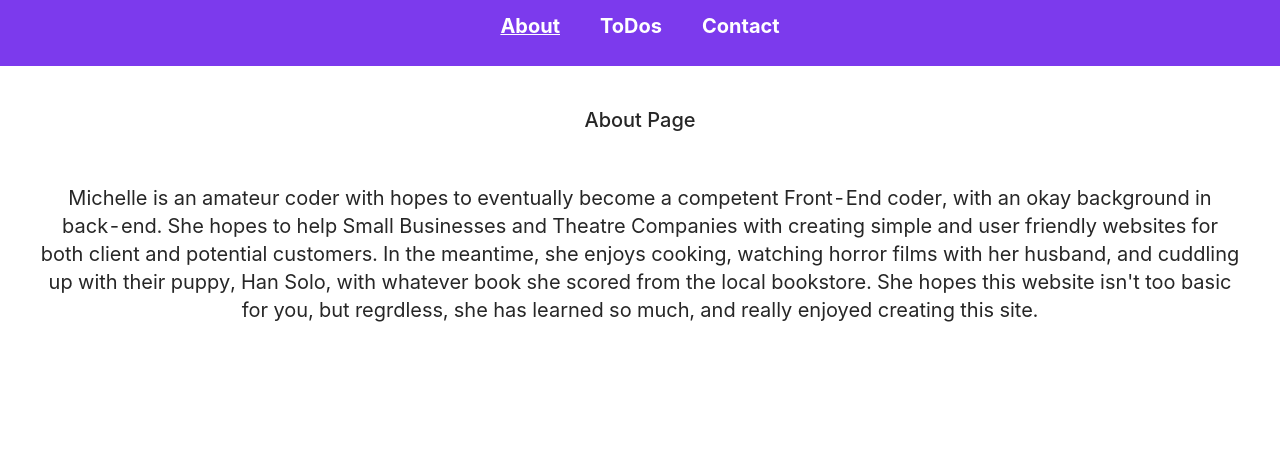
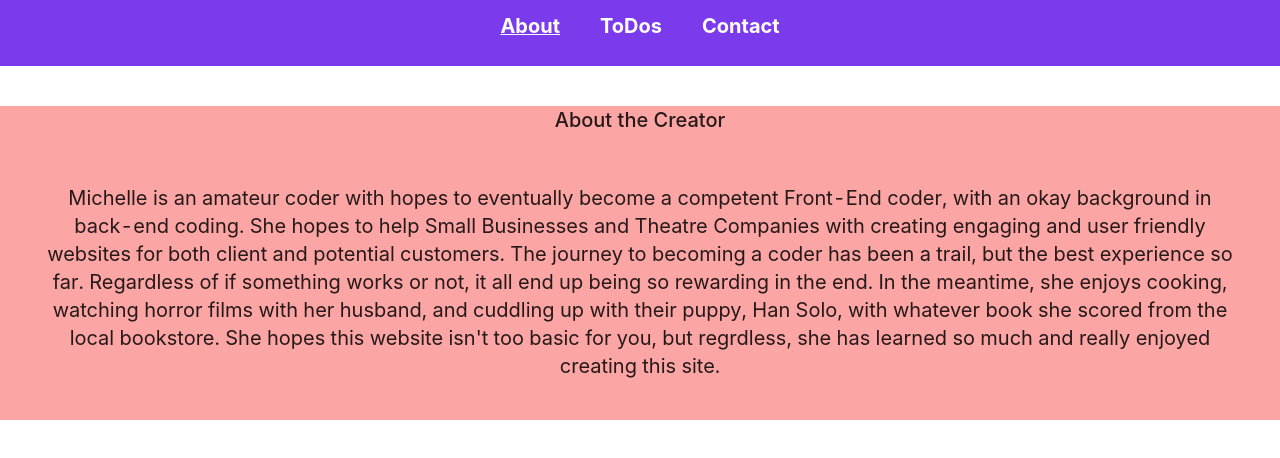
Before and after one commit to MeshuLiMaz/project-3, a React (Create React App) app: page /About in a window 1280 px wide. Shown: the top 458 px of the page. Built offline with nearby package versions, Linux system fonts and the light colour scheme.

Commit message:
hopefully it was enough

```diff
--- a/src/About.js
+++ b/src/About.js
@@ -2,16 +2,17 @@ import React, {useState, useEffect} from 'react';
 
 function About(props) {
     return (
-        <div className={'text-center mt-10'}>
-           <h1 className={'text-xl'}>About Page</h1>
+        <div className={'text-center mt-10 bg-red-300'}>
+           <h1 className={'text-xl'}>About the Creator</h1>
 
            <p className={'text-semi-bold text-xl p-10'}>
                Michelle is an amateur coder with hopes to eventually become a competent Front-End coder,
-               with an okay background in back-end.  She hopes to help Small Businesses and Theatre Companies with creating
-               simple and user friendly websites for both client and potential customers. In the meantime, she enjoys cooking,
-               watching horror films with her husband, and cuddling up with their puppy, Han Solo, with whatever book she scored
-               from the local bookstore.  She hopes this website isn't too basic for you, but regrdless, she has learned so much,
-               and really enjoyed creating this site.
+               with an okay background in back-end coding.  She hopes to help Small Businesses and Theatre Companies with
+               creating engaging and user friendly websites for both client and potential customers.  The journey to becoming a
+               coder has been a trail, but the best experience so far.  Regardless of if something works or not, it all end up
+               being so rewarding in the end. In the meantime, she enjoys cooking, watching horror films with her husband, and
+               cuddling up with their puppy, Han Solo, with whatever book she scored from the local bookstore.  She hopes this
+               website isn't too basic for you, but regrdless, she has learned so much and really enjoyed creating this site.
            </p>
         </div>
     );
--- a/src/index.js
+++ b/src/index.js
@@ -11,7 +11,5 @@ ReactDOM.render(
   document.getElementById('root')
 );
 
-// If you want to start measuring performance in your app, pass a function
-// to log results (for example: reportWebVitals(console.log))
-// or send to an analytics endpoint. Learn more: https://bit.ly/CRA-vitals
+
 reportWebVitals();
```
Also changed, not shown: 1 other file (tests, documents, lock files or other folders).
